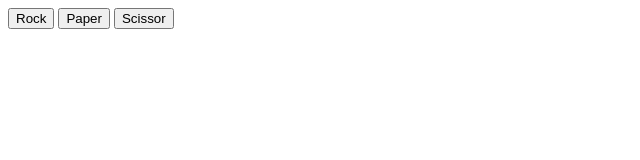
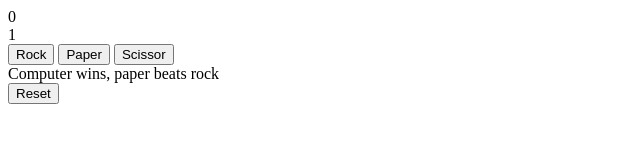
Before and after one commit to lsnprt/rock-paper-scissor, a plain HTML site: page index.html in a window 1280 px wide. Both pictures are taken after a click on the button "Rock". Shown: the whole page, without its empty margins (0-640 px from the left). Drawn offline with Linux system fonts and the light colour scheme.

Commit message:
complete game from a programming standpoint!

```diff
--- a/index.html
+++ b/index.html
@@ -9,10 +9,13 @@
 <body>
     <div class="human-counter" value="Human"></div>
     <div class="machine-counter" value="Machine"></div>
-    <button>Rock</button>
-    <button>Paper</button>
-    <button>Scissor</button>
+    <div class="gamepad">
+        <button>Rock</button>
+        <button>Paper</button>
+        <button>Scissor</button>
+    </div>
     <div class="result"></div>
+    <button class="reset">Reset</button>
     <script src="./script.js"></script>
 </body>
 </html>
--- a/script.js
+++ b/script.js
@@ -1,14 +1,25 @@
+window.addEventListener("load", Game);
+
 function Game() {
-    const buttons = document.querySelectorAll("button");
+    const buttons = document.querySelectorAll(".gamepad > button");
     const buttonsArray = Array.from(buttons);
 
+    let keepGoing = true;
+
     buttonsArray.map(button => {
-        button.addEventListener("click", (e) => {
+        button.addEventListener("click", function eventHandler (e) {
+            if(!keepGoing){
+                button.removeEventListener("click", eventHandler);
+                return;
+            }
+
             const playersChoice = e.target.innerText.toLowerCase();
-            const winner = playOneRound(playersChoice);
-            updateScores(winner);
+            keepGoing = playOneRound(playersChoice);
         })
     });
+
+    const reset = document.querySelector(".reset");
+    reset.addEventListener("click", Game);
 
     const playerCounter = document.querySelector(".human-counter");
     const computerCounter = document.querySelector(".machine-counter");
@@ -22,11 +33,29 @@ function Game() {
 }
 
 function updateScores (winner){
+    const playerCounter = document.querySelector(".human-counter");
+    const computerCounter = document.querySelector(".machine-counter");
+
+    let playersScore = parseInt(playerCounter.innerText);
+    let computersScore = parseInt(computerCounter.innerText);
+
     if (winner === "Y"){
-        playerCounter.innerText = playersScore++;
+        playerCounter.innerText = ++playersScore;
     } else if (winner === "C"){
-        computerCounter.innerText = computersScore++;
+        computerCounter.innerText = ++computersScore;
     }
+
+    if(playersScore === 5 || computersScore === 5){
+        playersScore === 5 ? endGame(playerCounter) : endGame(computerCounter);
+        return false;
+    }
+
+    return true;
+}
+
+function endGame(winningCounter){
+    const resultDiv = document.querySelector(".result");
+    resultDiv.innerText = `${winningCounter.attributes.value.textContent} wins!`;
 }
 
 function playOneRound(playersChoice, playersScore, computersScore) {
@@ -37,7 +66,8 @@ function playOneRound(playersChoice, playersScore, computersScore) {
     const resultDiv = document.querySelector(".result");
     resultDiv.innerText = result;
 
-    return result.charAt(0);
+    const keepPlaying = updateScores(result.charAt(0));
+    return keepPlaying;
 }
 
 function getComputersChoice() {
```
